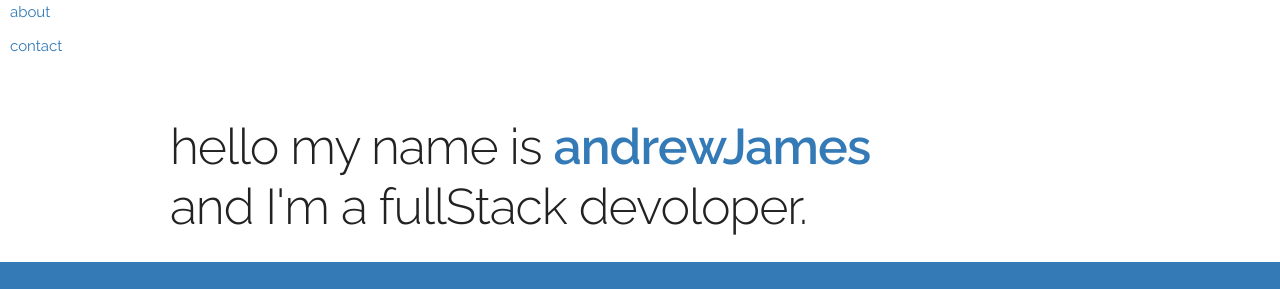
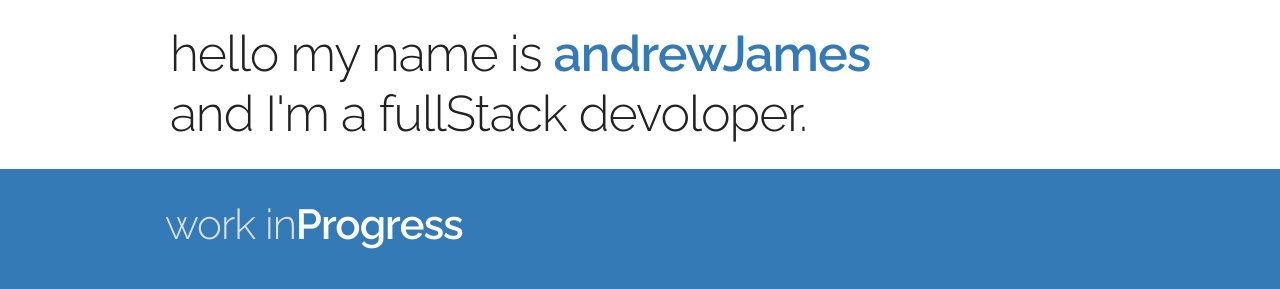
Before and after one commit to ajames20/portfolio, a plain HTML site: page index.html in a window 1280 px wide. Shown: the top 289 px of the page. Drawn offline with nearby package versions, Linux system fonts and the light colour scheme.

Commit message:
edits toward nav

```diff
--- a/index.html
+++ b/index.html
@@ -25,9 +25,6 @@
     <link rel="stylesheet" href="css/animate.css">
     <link rel="stylesheet" href="css/style.css">
 
-
-
-
 </head>
 
 <body>
@@ -36,12 +33,7 @@
   –––––––––––––––––––––––––––––––––––––––––––––––––– -->
 
     <!--- Header --->
-    <nav id="my-menu">
-   <ul id="top">
-      <li><a href="#about" class="animated fadeIn">about</a></li>
-      <li><a href="#contact" class="animated fadeIn">contact</a></li>
-   </ul>
-</nav>
+    <!--- Nav --->
 
 
     </div>
@@ -54,12 +46,12 @@
     <!--- Projects Section --->
     <div class="projects">
         <div class="container">
-          <h2 class="animated fadeInRight" style="color: #e0e0e0;">work in<span style="color: #fff;"><strong>Progress</strong></span></h2>
+            <h2 class="animated fadeInRight" style="color: #e0e0e0;">work in<span style="color: #fff;"><strong>Progress</strong></span></h2>
             <div class="portfolio">
-              <img class="u-max-full-width" src="https://placeholdit.imgix.net/~text?txtsize=33&txt=800%C3%97450&w=800&h=450">
-              <img class="u-max-full-width" src="https://placeholdit.imgix.net/~text?txtsize=33&txt=800%C3%97450&w=800&h=450">
-              <img class="u-max-full-width" src="https://placeholdit.imgix.net/~text?txtsize=33&txt=800%C3%97450&w=800&h=450">
-              <img class="u-max-full-width" src="https://placeholdit.imgix.net/~text?txtsize=33&txt=800%C3%97450&w=800&h=450">
+                <img class="u-max-full-width" src="https://placeholdit.imgix.net/~text?txtsize=33&txt=800%C3%97450&w=800&h=450">
+                <img class="u-max-full-width" src="https://placeholdit.imgix.net/~text?txtsize=33&txt=800%C3%97450&w=800&h=450">
+                <img class="u-max-full-width" src="https://placeholdit.imgix.net/~text?txtsize=33&txt=800%C3%97450&w=800&h=450">
+                <img class="u-max-full-width" src="https://placeholdit.imgix.net/~text?txtsize=33&txt=800%C3%97450&w=800&h=450">
             </div>
         </div>
     </div>
@@ -130,6 +122,7 @@
 
     </div>
     <script src="https://ajax.googleapis.com/ajax/libs/jquery/1.12.4/jquery.min.js"></script>
+    <script src="https://cdnjs.cloudflare.com/ajax/libs/slideout/0.1.12/slideout.min.js"></script>
     <script type="text/javascript" src="script/script.js">
     </script>
     <!-- End Document
--- a/script/script.js
+++ b/script/script.js
@@ -1,3 +1,6 @@
+
+$(document).ready(function() {
+      // easy slide transition
   $('a[href^="#"]').on('click', function(event) {
 
       var target = $(this.getAttribute('href'));
@@ -10,3 +13,4 @@ $('a[href^="#"]').on('click', function(event) {
       }
 
   });
+});
```
Lines whose indentation alone changed are shown as unchanged.
